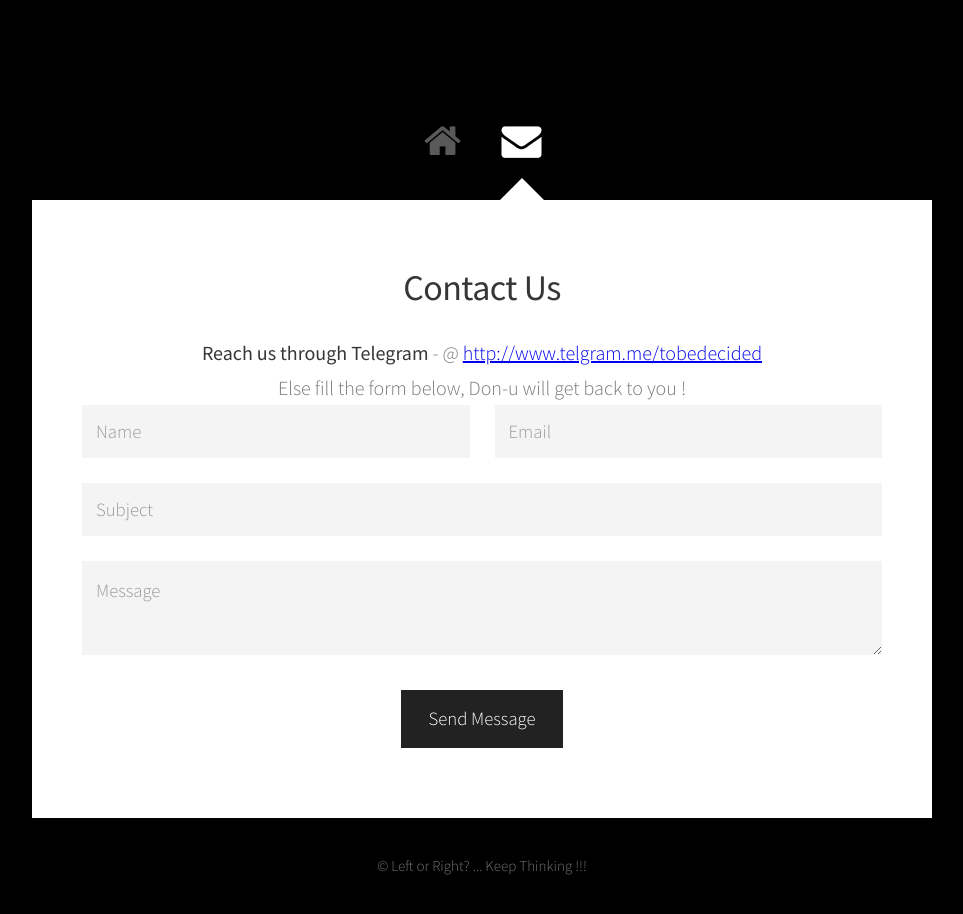
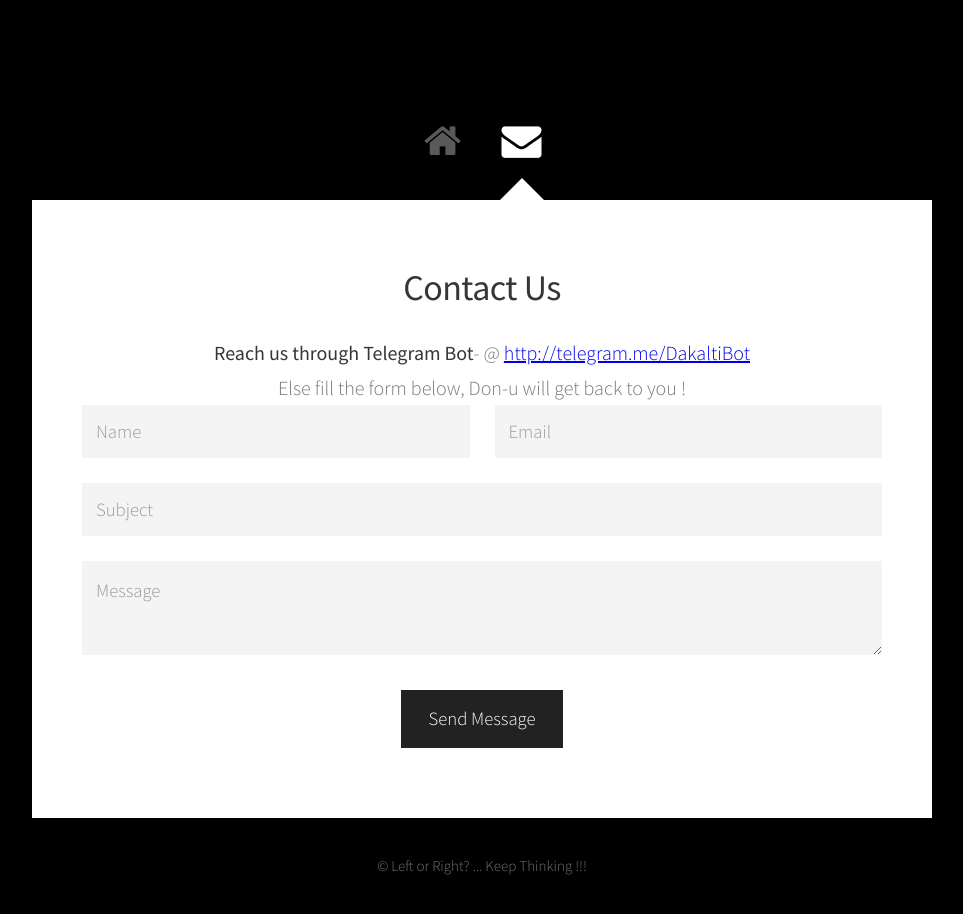
Before and after one commit to dakalti/dakalti.github.io, a plain HTML site: page index.html in a window 1280 px wide. Both pictures are taken after a click on the link "Contact". Shown: the whole page, without its empty margins (158-1121 px from the left). Drawn offline with Linux system fonts and the light colour scheme.

Commit message:
bot link updated

```diff
--- a/index.html
+++ b/index.html
@@ -103,7 +103,7 @@
 										</center>
 								</header>
 					<center>
-								<strong>Reach us through Telegram </strong>- @ <a href="www.google.com">http://www.telgram.me/tobedecided </a><br/>
+								<strong>Reach us through Telegram Bot</strong>- @ <a href="www.google.com">http://telegram.me/DakaltiBot</a><br/>
 								Else fill the form below, Don-u will get back to you !<br/>
 								</center>
 								<form action="#" method="post">
```
